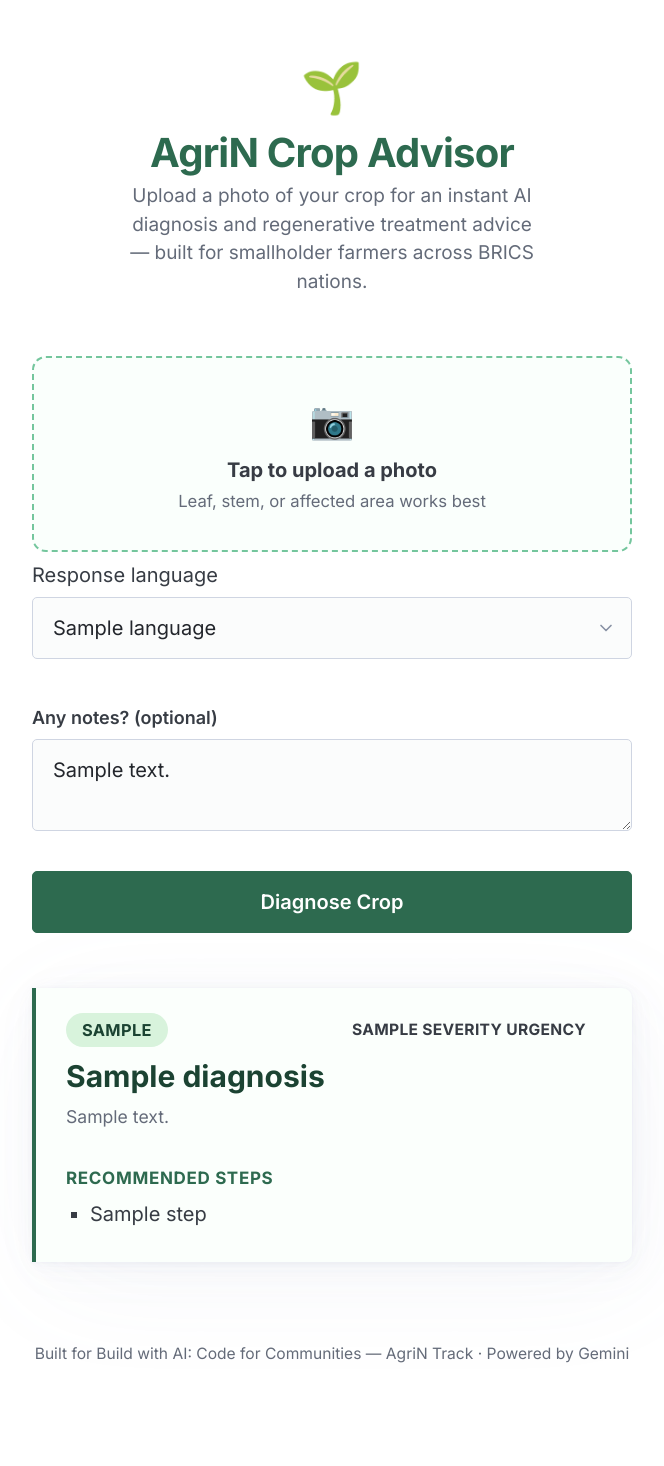
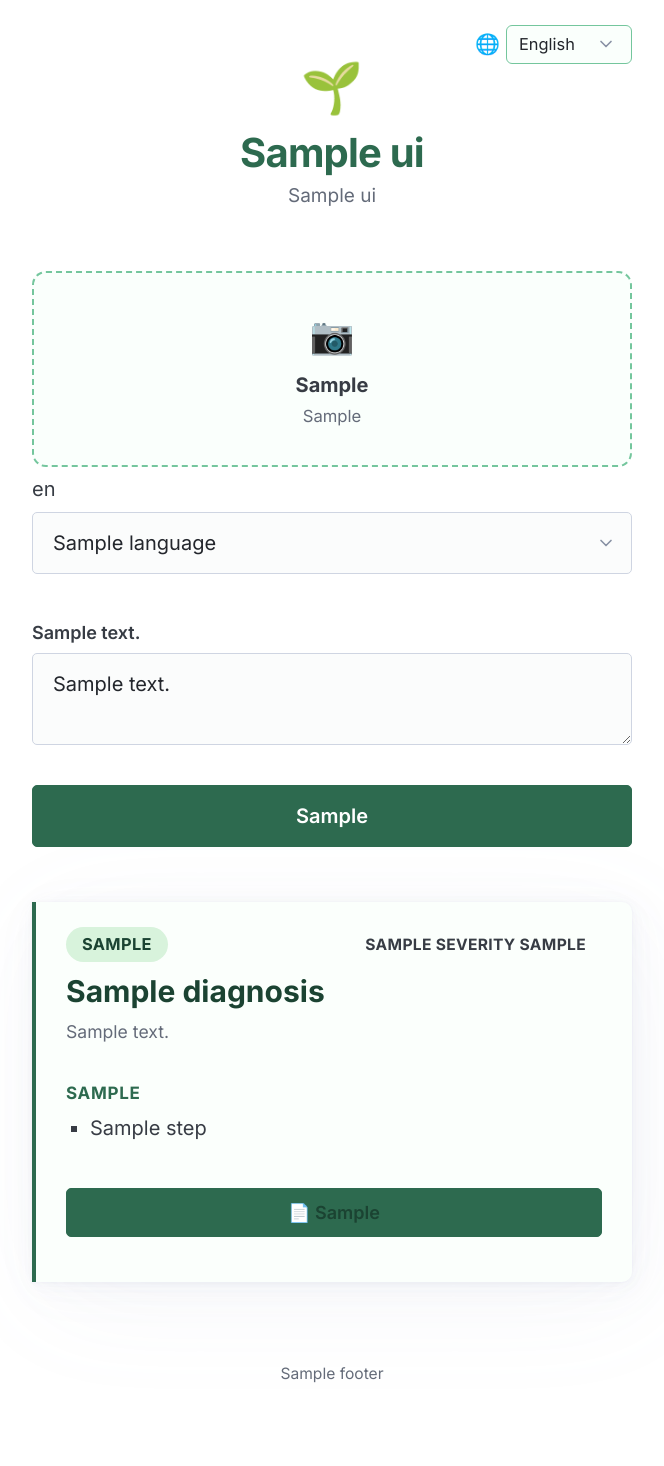
Before and after one commit to HeyNia/CropCare-Sathi, a Flask app: template templates/index.html in a window 1280 px wide. Shown: the whole page, without its empty margins (308-972 px from the left). Before the commit the page ends 1363 px from the top, so only its background shows below. Run offline with Flask 3, Linux system fonts and the light colour scheme; the template is opened without the code that fills it: most values are stand-ins (such as "Sample title", 1, 10 or a date in 2020); some libraries are stand-ins or nearby versions.

Commit message:
Separate UI language switcher (top-right) from diagnosis language dropdown

```diff
--- a/app.py
+++ b/app.py
@@ -12,9 +12,10 @@ Setup:
 
 import os
 import json
-from flask import Flask, request, render_template
+from flask import Flask, request, render_template, Response
 import google.generativeai as genai
 from PIL import Image
+from fpdf import FPDF
 
 # --- Config ---
 API_KEY = os.environ.get("GEMINI_API_KEY")
@@ -35,7 +36,10 @@ and respond ONLY in this exact JSON format, no extra text, no markdown fences:
   "diagnosis": "likely issue — disease, pest, nutrient deficiency, or 'appears healthy'",
   "severity": "low" | "medium" | "high",
   "confidence_note": "one honest sentence on certainty — recommend expert follow-up if unsure",
-  "regenerative_steps": ["low-cost, regenerative-agriculture-aligned step 1", "step 2", "step 3"]
+  "regenerative_steps": ["low-cost, regenerative-agriculture-aligned step 1", "step 2", "step 3"],
+  "diagnosis_en": "same as 'diagnosis' but always in English",
+  "confidence_note_en": "same as 'confidence_note' but always in English",
+  "regenerative_steps_en": ["same as 'regenerative_steps' but always in English"]
 }}
 
 Severity guide:
@@ -43,26 +47,173 @@ Severity guide:
 - "medium": a real issue is present that should be addressed soon to prevent spread or worsening
 - "high": a serious issue that risks significant crop loss if not acted on quickly
 
-IMPORTANT: Write every text value in the JSON (diagnosis, confidence_note, regenerative_steps,
-crop_guess) in {language}. Keep the JSON keys themselves in English exactly as shown above —
-only the values should be translated. Use simple, clear language a farmer with no technical
-background can understand.
+IMPORTANT: Write crop_guess, diagnosis, confidence_note, and regenerative_steps in {language}.
+Write diagnosis_en, confidence_note_en, and regenerative_steps_en in English, always, regardless
+of {language} — these are used for a downloadable report and must stay in English for
+compatibility. Keep the JSON keys themselves in English exactly as shown above. Use simple,
+clear language a farmer with no technical background can understand.
 
 Farmer's notes: {notes}
 """
 
 SUPPORTED_LANGUAGES = {
     "en": "English",
+    # Indian regional languages
     "hi": "Hindi",
+    "bn": "Bengali",
+    "ta": "Tamil",
+    "te": "Telugu",
+    "mr": "Marathi",
+    "gu": "Gujarati",
+    "kn": "Kannada",
+    "ml": "Malayalam",
+    "pa": "Punjabi",
+    "or": "Odia",
+    "as": "Assamese",
+    "ur": "Urdu",
+    # BRICS + major world languages
     "pt": "Portuguese",
     "ru": "Russian",
     "zh": "Chinese (Simplified)",
     "af": "Afrikaans",
+    "zu": "Zulu",
     "sw": "Swahili",
-    "bn": "Bengali",
-    "ta": "Tamil",
-    "te": "Telugu",
+    "es": "Spanish",
+    "fr": "French",
+    "ar": "Arabic",
+    "id": "Indonesian",
 }
+
+# UI text translations for the page shell (headings, buttons, labels).
+# Not every language has a full UI translation yet — languages without one
+# fall back to English for the interface text (the AI diagnosis itself still
+# works in all SUPPORTED_LANGUAGES regardless of UI language).
+UI_STRINGS = {
+    "en": {
+        "title": "AgriN Crop Advisor",
+        "subtitle": "Upload a photo of your crop for an instant AI diagnosis and regenerative treatment advice — built for smallholder farmers across BRICS nations.",
+        "upload_hint": "Tap to upload a photo",
+        "upload_hint_small": "Leaf, stem, or affected area works best",
+        "language_label": "Response language",
+        "notes_label": "Any notes? (optional)",
+        "notes_placeholder": "e.g. leaves turning yellow for a week, seen after heavy rain...",
+        "submit_button": "Diagnose Crop",
+        "loading_text": "Analyzing your crop photo...",
+        "recommended_steps": "Recommended Steps",
+        "urgency_suffix": "urgency",
+        "pdf_button": "Download PDF Report (English)",
+        "footer": "Built for Build with AI: Code for Communities — AgriN Track · Powered by Gemini",
+    },
+    "hi": {
+        "title": "एग्रीएन फसल सलाहकार",
+        "subtitle": "तुरंत एआई निदान और पुनर्योजी उपचार सलाह के लिए अपनी फसल की फोटो अपलोड करें — ब्रिक्स देशों के छोटे किसानों के लिए बनाया गया।",
+        "upload_hint": "फोटो अपलोड करने के लिए टैप करें",
+        "upload_hint_small": "पत्ती, तना, या प्रभावित हिस्सा सबसे अच्छा काम करता है",
+        "language_label": "उत्तर की भाषा",
+        "notes_label": "कोई टिप्पणी? (वैकल्पिक)",
+        "notes_placeholder": "जैसे: एक सप्ताह से पत्तियां पीली हो रही हैं, तेज़ बारिश के बाद देखा गया...",
+        "submit_button": "फसल की जांच करें",
+        "loading_text": "आपकी फसल की फोटो का विश्लेषण हो रहा है...",
+        "recommended_steps": "सुझाए गए कदम",
+        "urgency_suffix": "तात्कालिकता",
+        "pdf_button": "पीडीएफ रिपोर्ट डाउनलोड करें (अंग्रेज़ी में)",
+        "footer": "Build with AI: Code for Communities — AgriN ट्रैक के लिए बनाया गया · Gemini द्वारा संचालित",
+    },
+    "pt": {
+        "title": "Consultor Agrícola AgriN",
+        "subtitle": "Envie uma foto da sua plantação para um diagnóstico instantâneo por IA e conselhos de tratamento regenerativo — feito para pequenos agricultores dos países do BRICS.",
+        "upload_hint": "Toque para enviar uma foto",
+        "upload_hint_small": "Folha, caule ou área afetada funciona melhor",
+        "language_label": "Idioma da resposta",
+        "notes_label": "Alguma observação? (opcional)",
+        "notes_placeholder": "ex: folhas amarelando há uma semana, visto após chuva forte...",
+        "submit_button": "Diagnosticar Plantação",
+        "loading_text": "Analisando a foto da sua plantação...",
+        "recommended_steps": "Passos Recomendados",
+        "urgency_suffix": "urgência",
+        "pdf_button": "Baixar Relatório em PDF (Inglês)",
+        "footer": "Feito para Build with AI: Code for Communities — Trilha AgriN · Desenvolvido com Gemini",
+    },
+    "es": {
+        "title": "Asesor de Cultivos AgriN",
+        "subtitle": "Sube una foto de tu cultivo para un diagnóstico instantáneo con IA y consejos de tratamiento regenerativo — creado para pequeños agricultores de las naciones BRICS.",
+        "upload_hint": "Toca para subir una foto",
+        "upload_hint_small": "Una hoja, tallo o área afectada funciona mejor",
+        "language_label": "Idioma de respuesta",
+        "notes_label": "¿Alguna nota? (opcional)",
+        "notes_placeholder": "ej: hojas amarillentas desde hace una semana, visto tras lluvia fuerte...",
+        "submit_button": "Diagnosticar Cultivo",
+        "loading_text": "Analizando la foto de tu cultivo...",
+        "recommended_steps": "Pasos Recomendados",
+        "urgency_suffix": "urgencia",
+        "pdf_button": "Descargar Informe PDF (Inglés)",
+        "footer": "Creado para Build with AI: Code for Communities — Categoría AgriN · Impulsado por Gemini",
+    },
+    "fr": {
+        "title": "Conseiller Agricole AgriN",
+        "subtitle": "Téléchargez une photo de votre culture pour un diagnostic IA instantané et des conseils de traitement régénératif — conçu pour les petits agriculteurs des nations BRICS.",
+        "upload_hint": "Touchez pour télécharger une photo",
+        "upload_hint_small": "Une feuille, une tige ou une zone affectée fonctionne mieux",
+        "language_label": "Langue de réponse",
+        "notes_label": "Des notes? (facultatif)",
+        "notes_placeholder": "ex: feuilles jaunissantes depuis une semaine, observé après de fortes pluies...",
+        "submit_button": "Diagnostiquer la Culture",
+        "loading_text": "Analyse de la photo de votre culture...",
+        "recommended_steps": "Étapes Recommandées",
+        "urgency_suffix": "urgence",
+        "pdf_button": "Télécharger le Rapport PDF (Anglais)",
+        "footer": "Conçu pour Build with AI: Code for Communities — Catégorie AgriN · Propulsé par Gemini",
+    },
+    "ru": {
+        "title": "Агроконсультант AgriN",
+        "subtitle": "Загрузите фото вашей культуры для мгновенной диагностики ИИ и рекомендаций по регенеративному лечению — создано для мелких фермеров стран БРИКС.",
+        "upload_hint": "Нажмите, чтобы загрузить фото",
+        "upload_hint_small": "Лучше всего подходит лист, стебель или поражённый участок",
+        "language_label": "Язык ответа",
+        "notes_label": "Есть заметки? (необязательно)",
+        "notes_placeholder": "напр.: листья желтеют неделю, замечено после сильного дождя...",
+        "submit_button": "Диагностировать Культуру",
+        "loading_text": "Анализ фото вашей культуры...",
+        "recommended_steps": "Рекомендуемые Шаги",
+        "urgency_suffix": "срочность",
+        "pdf_button": "Скачать PDF-отчёт (на английском)",
+        "footer": "Создано для Build with AI: Code for Communities — Направление AgriN · На основе Gemini",
+    },
+    "zh": {
+        "title": "AgriN 作物顾问",
+        "subtitle": "上传作物照片,获取即时 AI 诊断和再生治疗建议 — 专为金砖国家小农户打造。",
+        "upload_hint": "点击上传照片",
+        "upload_hint_small": "叶片、茎部或受影响区域效果最佳",
+        "language_label": "回复语言",
+        "notes_label": "备注(可选)",
+        "notes_placeholder": "例如:叶片发黄一周,暴雨后发现...",
+        "submit_button": "诊断作物",
+        "loading_text": "正在分析您的作物照片...",
+        "recommended_steps": "建议步骤",
+        "urgency_suffix": "紧急程度",
+        "pdf_button": "下载 PDF 报告(英文)",
+        "footer": "为 Build with AI: Code for Communities — AgriN 赛道打造 · 由 Gemini 提供支持",
+    },
+    "ar": {
+        "title": "مستشار المحاصيل AgriN",
+        "subtitle": "قم بتحميل صورة لمحصولك للحصول على تشخيص فوري بالذكاء الاصطناعي ونصائح علاج تجديدية — مصمم لصغار المزارعين في دول البريكس.",
+        "upload_hint": "اضغط لتحميل صورة",
+        "upload_hint_small": "الورقة أو الساق أو المنطقة المصابة تعمل بشكل أفضل",
+        "language_label": "لغة الرد",
+        "notes_label": "أي ملاحظات؟ (اختياري)",
+        "notes_placeholder": "مثال: الأوراق تصفرّ منذ أسبوع، لوحظ بعد مطر غزير...",
+        "submit_button": "تشخيص المحصول",
+        "loading_text": "جاري تحليل صورة محصولك...",
+        "recommended_steps": "الخطوات الموصى بها",
+        "urgency_suffix": "درجة الإلحاح",
+        "pdf_button": "تحميل تقرير PDF (بالإنجليزية)",
+        "footer": "تم إنشاؤه لبرنامج Build with AI: Code for Communities — مسار AgriN · بدعم من Gemini",
+    },
+}
+
+
+def get_ui_strings(lang_code):
+    return UI_STRINGS.get(lang_code, UI_STRINGS["en"])
 
 
 @app.route("/", methods=["GET", "POST"])
@@ -70,7 +221,10 @@ def diagnose():
     result = None
     error = None
     notes = ""
-    selected_lang = "en"
+    # UI language: controls page text (buttons, labels), set via top-right switcher
+    ui_lang = request.args.get("ui_lang") or request.form.get("ui_lang", "en")
+    # Diagnosis language: controls the AI's response language, set via the form dropdown
+    selected_lang = request.args.get("lang", "en")
 
     if request.method == "POST":
         notes = request.form.get("notes", "").strip()
@@ -97,6 +251,74 @@ def diagnose():
         notes=notes,
         languages=SUPPORTED_LANGUAGES,
         selected_lang=selected_lang,
+        ui_lang=ui_lang,
+        ui=get_ui_strings(ui_lang),
+    )
+
+
+def to_latin1_safe(text):
+    """Strip any characters fpdf2's base font can't render, as a safety net."""
+    return text.encode("latin-1", "replace").decode("latin-1")
+
+
+@app.route("/download-pdf", methods=["POST"])
+def download_pdf():
+    crop = to_latin1_safe(request.form.get("crop_en", ""))
+    diagnosis = to_latin1_safe(request.form.get("diagnosis_en", ""))
+    severity = request.form.get("severity", "")
+    confidence = to_latin1_safe(request.form.get("confidence_en", ""))
+    steps_raw = request.form.get("steps_en", "[]")
+    try:
+        steps = [to_latin1_safe(s) for s in json.loads(steps_raw)]
+    except Exception:
+        steps = []
+
+    pdf = FPDF()
+    pdf.add_page()
+
+    pdf.set_font("Helvetica", "B", 16)
+    pdf.set_text_color(45, 106, 79)  # brand green
+    pdf.cell(0, 12, "AgriN Crop Diagnosis Report", ln=True)
+
+    pdf.set_font("Helvetica", "", 10)
+    pdf.set_text_color(100, 100, 100)
+    pdf.cell(0, 6, "Build with AI: Code for Communities - AgriN Track", ln=True)
+    pdf.ln(6)
+
+    pdf.set_text_color(0, 0, 0)
+    pdf.set_font("Helvetica", "B", 12)
+    pdf.cell(0, 8, f"Crop: {crop}", ln=True)
+    pdf.cell(0, 8, f"Urgency: {severity.upper()}", ln=True)
+    pdf.ln(2)
+
+    pdf.set_font("Helvetica", "B", 13)
+    pdf.multi_cell(0, 8, f"Diagnosis: {diagnosis}")
+    pdf.ln(1)
+
+    pdf.set_font("Helvetica", "I", 10)
+    pdf.set_text_color(90, 90, 90)
+    pdf.multi_cell(0, 6, confidence)
+    pdf.ln(4)
+
+    pdf.set_text_color(0, 0, 0)
+    pdf.set_font("Helvetica", "B", 12)
+    pdf.cell(0, 8, "Recommended Steps:", ln=True)
+    pdf.set_font("Helvetica", "", 11)
+    for step in steps:
+        pdf.multi_cell(0, 7, f"- {step}")
+    pdf.ln(6)
+
+    pdf.set_font("Helvetica", "I", 8)
+    pdf.set_text_color(140, 140, 140)
+    pdf.multi_cell(0, 5, "This is an AI-generated preliminary assessment (shown here in English "
+                          "for compatibility). Consult a local agricultural extension officer "
+                          "for confirmation, especially for high-urgency cases.")
+
+    pdf_bytes = bytes(pdf.output())
+    return Response(
+        pdf_bytes,
+        mimetype="application/pdf",
+        headers={"Content-Disposition": "attachment; filename=crop_diagnosis_report.pdf"},
     )
 
 
--- a/static/style.css
+++ b/static/style.css
@@ -10,6 +10,29 @@ body {
   max-width: 640px;
   margin: 0 auto;
   padding: 1.5rem 1rem 3rem;
+  position: relative;
+}
+
+.ui-lang-switcher {
+  position: absolute;
+  top: 1.25rem;
+  right: 1rem;
+  display: flex;
+  align-items: center;
+  gap: 0.3rem;
+}
+.ui-lang-switcher .globe-icon {
+  font-size: 1rem;
+}
+.ui-lang-switcher select {
+  width: auto;
+  padding: 0.3rem 1.6rem 0.3rem 0.6rem;
+  font-size: 0.82rem;
+  height: auto;
+  margin: 0;
+  border-radius: 6px;
+  border: 1px solid var(--brand-light);
+  background-color: #fafffc;
 }
 
 header {
@@ -210,6 +233,22 @@ button[type=submit]:hover {
   margin-bottom: 0.4rem;
 }
 
+.pdf-form {
+  margin-top: 1.25rem;
+}
+.pdf-btn {
+  background: white;
+  color: var(--brand-dark);
+  border: 1.5px solid var(--brand);
+  font-weight: 600;
+  font-size: 0.9rem;
+  padding: 0.5rem 1rem;
+  width: auto;
+}
+.pdf-btn:hover {
+  background: var(--brand-bg);
+}
+
 /* Error state */
 .error-box {
   color: #9b2c2c;
--- a/templates/index.html
+++ b/templates/index.html
@@ -1,28 +1,44 @@
 <!doctype html>
-<html data-theme="light">
+<html data-theme="light" {% if ui_lang == 'ar' or ui_lang == 'ur' %}dir="rtl"{% endif %}>
 <head>
   <meta charset="utf-8">
   <meta name="viewport" content="width=device-width, initial-scale=1">
-  <title>AgriN — Crop Diagnosis Advisor</title>
+  <title>{{ ui.title }}</title>
   <link rel="stylesheet" href="https://cdn.jsdelivr.net/npm/@picocss/pico@2/css/pico.min.css">
   <link rel="preconnect" href="https://fonts.googleapis.com">
   <link href="https://fonts.googleapis.com/css2?family=Inter:wght@400;600;700&display=swap" rel="stylesheet">
   <link rel="stylesheet" href="{{ url_for('static', filename='style.css') }}">
 </head>
 <body>
+  <div class="ui-lang-switcher">
+    <span class="globe-icon">🌐</span>
+    <select id="ui-lang-select" onchange="window.location.href = '/?ui_lang=' + this.value;">
+      <option value="en" {% if ui_lang == 'en' %}selected{% endif %}>English</option>
+      <option value="hi" {% if ui_lang == 'hi' %}selected{% endif %}>हिन्दी</option>
+      <option value="pt" {% if ui_lang == 'pt' %}selected{% endif %}>Português</option>
+      <option value="es" {% if ui_lang == 'es' %}selected{% endif %}>Español</option>
+      <option value="fr" {% if ui_lang == 'fr' %}selected{% endif %}>Français</option>
+      <option value="ru" {% if ui_lang == 'ru' %}selected{% endif %}>Русский</option>
+      <option value="zh" {% if ui_lang == 'zh' %}selected{% endif %}>中文</option>
+      <option value="ar" {% if ui_lang == 'ar' %}selected{% endif %}>العربية</option>
+    </select>
+  </div>
+
   <header>
     <span class="leaf-icon">🌱</span>
-    <h1>AgriN Crop Advisor</h1>
-    <p>Upload a photo of your crop for an instant AI diagnosis and regenerative treatment advice — built for smallholder farmers across BRICS nations.</p>
+    <h1>{{ ui.title }}</h1>
+    <p>{{ ui.subtitle }}</p>
   </header>
 
   <form method="POST" enctype="multipart/form-data" id="diagnose-form">
+    <input type="hidden" name="ui_lang" value="{{ ui_lang }}">
+
     <label class="upload-card" id="upload-card" for="image-input">
       <input type="file" name="image" id="image-input" accept="image/*" required>
       <div class="upload-hint" id="upload-hint">
         <span class="upload-icon">📷</span>
-        <strong>Tap to upload a photo</strong><br>
-        <small>Leaf, stem, or affected area works best</small>
+        <strong>{{ ui.upload_hint }}</strong><br>
+        <small>{{ ui.upload_hint_small }}</small>
       </div>
     </label>
 
@@ -30,22 +46,22 @@
       <img id="preview-img" src="" alt="Preview">
     </div>
 
-    <label for="language">Response language</label>
+    <label for="language">{{ ui.language_label }}</label>
     <select id="language" name="language">
       {% for code, name in languages.items() %}
         <option value="{{ code }}" {% if code == selected_lang %}selected{% endif %}>{{ name }}</option>
       {% endfor %}
     </select>
 
-    <label for="notes">Any notes? (optional)</label>
+    <label for="notes">{{ ui.notes_label }}</label>
     <textarea id="notes" name="notes" rows="2"
-      placeholder="e.g. leaves turning yellow for a week, seen after heavy rain...">{{ notes or "" }}</textarea>
+      placeholder="{{ ui.notes_placeholder }}">{{ notes or "" }}</textarea>
 
-    <button type="submit" id="submit-btn">Diagnose Crop</button>
+    <button type="submit" id="submit-btn">{{ ui.submit_button }}</button>
 
     <div id="loading">
       <span class="spinner"></span><br>
-      Analyzing your crop photo...
+      {{ ui.loading_text }}
     </div>
   </form>
 
@@ -53,16 +69,25 @@
   <article class="result-card severity-{{ result.severity }}">
     <div class="result-top">
       <span class="badge">{{ result.crop_guess }}</span>
-      <span class="severity-badge severity-badge-{{ result.severity }}">{{ result.severity }} urgency</span>
+      <span class="severity-badge severity-badge-{{ result.severity }}">{{ result.severity }} {{ ui.urgency_suffix }}</span>
     </div>
     <h3>{{ result.diagnosis }}</h3>
     <p class="confidence">{{ result.confidence_note }}</p>
-    <h4>Recommended Steps</h4>
+    <h4>{{ ui.recommended_steps }}</h4>
     <ul>
     {% for step in result.regenerative_steps %}
       <li>{{ step }}</li>
     {% endfor %}
     </ul>
+
+    <form method="POST" action="{{ url_for('download_pdf') }}" class="pdf-form">
+      <input type="hidden" name="crop_en" value="{{ result.crop_guess }}">
+      <input type="hidden" name="diagnosis_en" value="{{ result.diagnosis_en }}">
+      <input type="hidden" name="severity" value="{{ result.severity }}">
+      <input type="hidden" name="confidence_en" value="{{ result.confidence_note_en }}">
+      <input type="hidden" name="steps_en" value='{{ result.regenerative_steps_en | tojson }}'>
+      <button type="submit" class="pdf-btn">📄 {{ ui.pdf_button }}</button>
+    </form>
   </article>
   {% endif %}
 
@@ -70,7 +95,7 @@
     <div class="error-box">{{ error }}</div>
   {% endif %}
 
-  <footer>Built for Build with AI: Code for Communities — AgriN Track · Powered by Gemini</footer>
+  <footer>{{ ui.footer }}</footer>
 
   <script src="{{ url_for('static', filename='script.js') }}"></script>
 </body>
```
